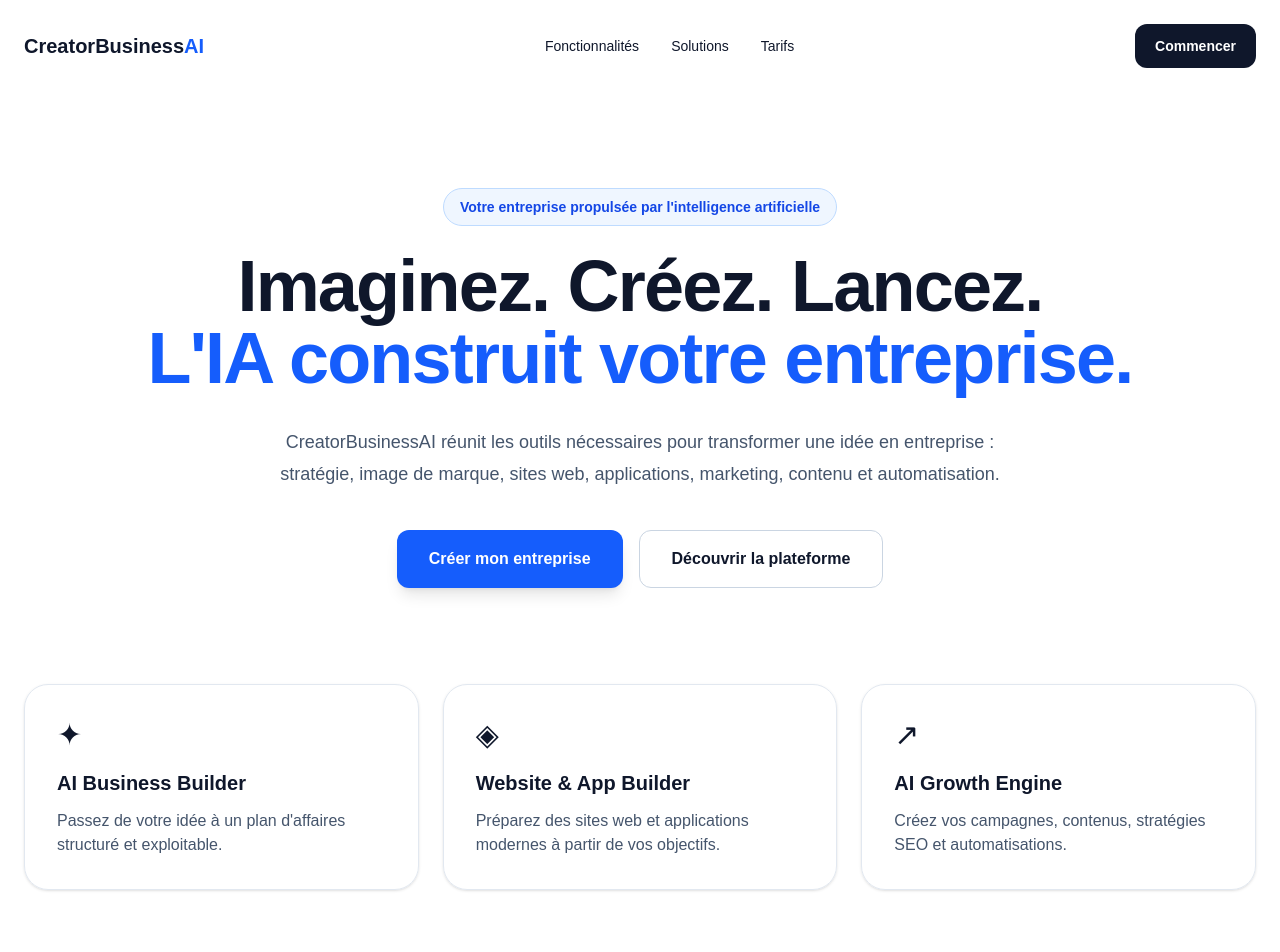
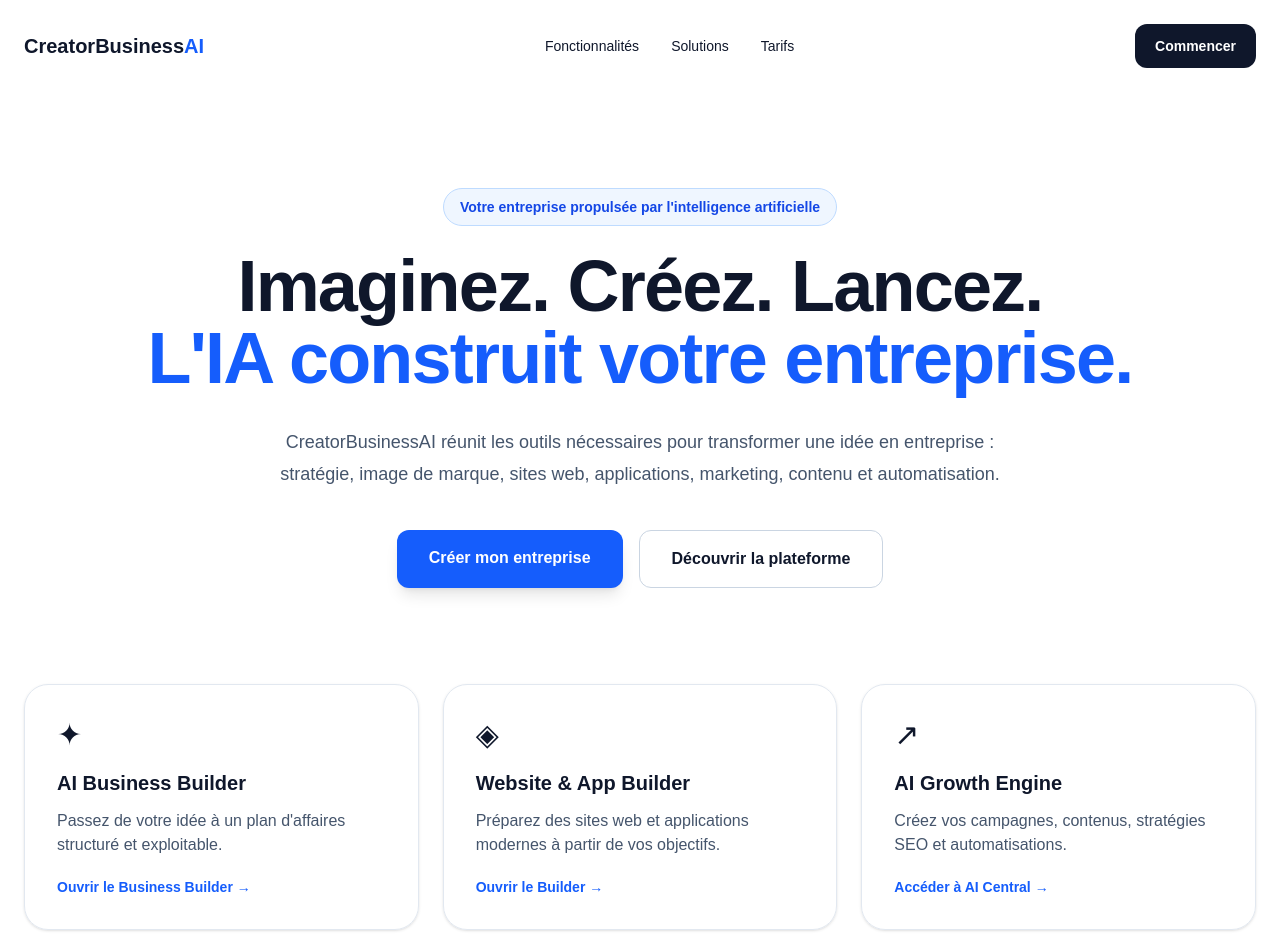
Before and after one commit to stephanedesmarteau/CreatorBusinessAI.com, a Next.js app: page / in a window 1280 px wide. Shown: the top 952 px of the page. Built offline with nearby package versions, Linux system fonts and the light colour scheme.

Commit message:
Rend les boutons de la page accueil fonctionnels

```diff
--- a/src/app/page.tsx
+++ b/src/app/page.tsx
@@ -1,48 +1,85 @@
+import Link from "next/link";
+
 export default function Home() {
   return (
     <main className="min-h-screen bg-white text-slate-900">
       <nav className="mx-auto flex max-w-7xl items-center justify-between px-6 py-6">
-        <div className="text-xl font-bold">
-          CreatorBusiness<span className="text-blue-600">AI</span>
+        <Link
+          href="/"
+          className="text-xl font-bold"
+        >
+          CreatorBusiness
+          <span className="text-blue-600">
+            AI
+          </span>
+        </Link>
+
+        <div className="hidden gap-8 text-sm font-medium md:flex">
+          <a
+            href="#features"
+            className="transition hover:text-blue-600"
+          >
+            Fonctionnalités
+          </a>
+
+          <a
+            href="#solutions"
+            className="transition hover:text-blue-600"
+          >
+            Solutions
+          </a>
+
+          <Link
+            href="/business-builder"
+            className="transition hover:text-blue-600"
+          >
+            Tarifs
+          </Link>
         </div>
 
-        <div className="hidden gap-8 text-sm font-medium md:flex">
-          <a href="#features">Fonctionnalités</a>
-          <a href="#solutions">Solutions</a>
-          <a href="#pricing">Tarifs</a>
-        </div>
-
-        <button className="rounded-xl bg-slate-900 px-5 py-3 text-sm font-semibold text-white">
+        <Link
+          href="/business-builder"
+          className="rounded-xl bg-slate-900 px-5 py-3 text-sm font-semibold text-white transition hover:bg-slate-700"
+        >
           Commencer
-        </button>
+        </Link>
       </nav>
 
       <section className="mx-auto flex max-w-7xl flex-col items-center px-6 py-24 text-center">
         <div className="mb-6 rounded-full border border-blue-200 bg-blue-50 px-4 py-2 text-sm font-semibold text-blue-700">
-          Votre entreprise propulsée par l'intelligence artificielle
+          Votre entreprise propulsée par
+          l&apos;intelligence artificielle
         </div>
 
         <h1 className="max-w-5xl text-5xl font-bold tracking-tight sm:text-7xl">
           Imaginez. Créez. Lancez.
           <span className="block text-blue-600">
-            L'IA construit votre entreprise.
+            L&apos;IA construit votre entreprise.
           </span>
         </h1>
 
         <p className="mt-8 max-w-3xl text-lg leading-8 text-slate-600">
-          CreatorBusinessAI réunit les outils nécessaires pour transformer une
-          idée en entreprise : stratégie, image de marque, sites web,
-          applications, marketing, contenu et automatisation.
+          CreatorBusinessAI réunit les outils nécessaires
+          pour transformer une idée en entreprise :
+          stratégie, image de marque, sites web,
+          applications, marketing, contenu et
+          automatisation.
         </p>
 
         <div className="mt-10 flex flex-col gap-4 sm:flex-row">
-          <button className="rounded-xl bg-blue-600 px-8 py-4 font-semibold text-white shadow-lg">
+          <Link
+            href="/business-builder"
+            className="rounded-xl bg-blue-600 px-8 py-4 font-semibold text-white shadow-lg transition hover:bg-blue-500"
+          >
             Créer mon entreprise
-          </button>
+          </Link>
 
-          <button className="rounded-xl border border-slate-300 px-8 py-4 font-semibold">
+          <Link
+            href="/ai"
+            className="rounded-xl border border-slate-300 px-8 py-4 font-semibold transition hover:border-blue-300 hover:bg-blue-50"
+          >
             Découvrir la plateforme
-          </button>
+          </Link>
         </div>
       </section>
 
@@ -50,30 +87,71 @@ export default function Home() {
         id="features"
         className="mx-auto grid max-w-7xl gap-6 px-6 pb-24 md:grid-cols-3"
       >
-        <div className="rounded-3xl border border-slate-200 p-8 shadow-sm">
-          <div className="mb-4 text-3xl">✦</div>
-          <h2 className="text-xl font-bold">AI Business Builder</h2>
+        <Link
+          href="/business-builder"
+          className="rounded-3xl border border-slate-200 p-8 shadow-sm transition hover:-translate-y-1 hover:border-blue-300 hover:shadow-lg"
+        >
+          <div className="mb-4 text-3xl">
+            ✦
+          </div>
+
+          <h2 className="text-xl font-bold">
+            AI Business Builder
+          </h2>
+
           <p className="mt-3 text-slate-600">
-            Passez de votre idée à un plan d'affaires structuré et exploitable.
+            Passez de votre idée à un plan
+            d&apos;affaires structuré et exploitable.
           </p>
-        </div>
 
-        <div className="rounded-3xl border border-slate-200 p-8 shadow-sm">
-          <div className="mb-4 text-3xl">◈</div>
-          <h2 className="text-xl font-bold">Website & App Builder</h2>
+          <p className="mt-5 text-sm font-semibold text-blue-600">
+            Ouvrir le Business Builder →
+          </p>
+        </Link>
+
+        <Link
+          href="/builder"
+          className="rounded-3xl border border-slate-200 p-8 shadow-sm transition hover:-translate-y-1 hover:border-blue-300 hover:shadow-lg"
+        >
+          <div className="mb-4 text-3xl">
+            ◈
+          </div>
+
+          <h2 className="text-xl font-bold">
+            Website & App Builder
+          </h2>
+
           <p className="mt-3 text-slate-600">
-            Préparez des sites web et applications modernes à partir de vos
-            objectifs.
+            Préparez des sites web et applications
+            modernes à partir de vos objectifs.
           </p>
-        </div>
 
-        <div className="rounded-3xl border border-slate-200 p-8 shadow-sm">
-          <div className="mb-4 text-3xl">↗</div>
-          <h2 className="text-xl font-bold">AI Growth Engine</h2>
+          <p className="mt-5 text-sm font-semibold text-blue-600">
+            Ouvrir le Builder →
+          </p>
+        </Link>
+
+        <Link
+          href="/ai"
+          className="rounded-3xl border border-slate-200 p-8 shadow-sm transition hover:-translate-y-1 hover:border-blue-300 hover:shadow-lg"
+        >
+          <div className="mb-4 text-3xl">
+            ↗
+          </div>
+
+          <h2 className="text-xl font-bold">
+            AI Growth Engine
+          </h2>
+
           <p className="mt-3 text-slate-600">
-            Créez vos campagnes, contenus, stratégies SEO et automatisations.
+            Créez vos campagnes, contenus, stratégies SEO
+            et automatisations.
           </p>
-        </div>
+
+          <p className="mt-5 text-sm font-semibold text-blue-600">
+            Accéder à AI Central →
+          </p>
+        </Link>
       </section>
 
       <section
@@ -90,9 +168,17 @@ export default function Home() {
           </h2>
 
           <p className="mx-auto mt-5 max-w-2xl text-slate-600">
-            Une base pour centraliser création, stratégie, développement,
-            marketing et croissance dans un même environnement.
+            Une base pour centraliser création, stratégie,
+            développement, marketing et croissance dans
+            un même environnement.
           </p>
+
+          <Link
+            href="/dashboard"
+            className="mt-8 inline-flex rounded-xl bg-slate-900 px-6 py-3 font-semibold text-white transition hover:bg-slate-700"
+          >
+            Ouvrir le tableau de bord
+          </Link>
         </div>
       </section>
 
```
